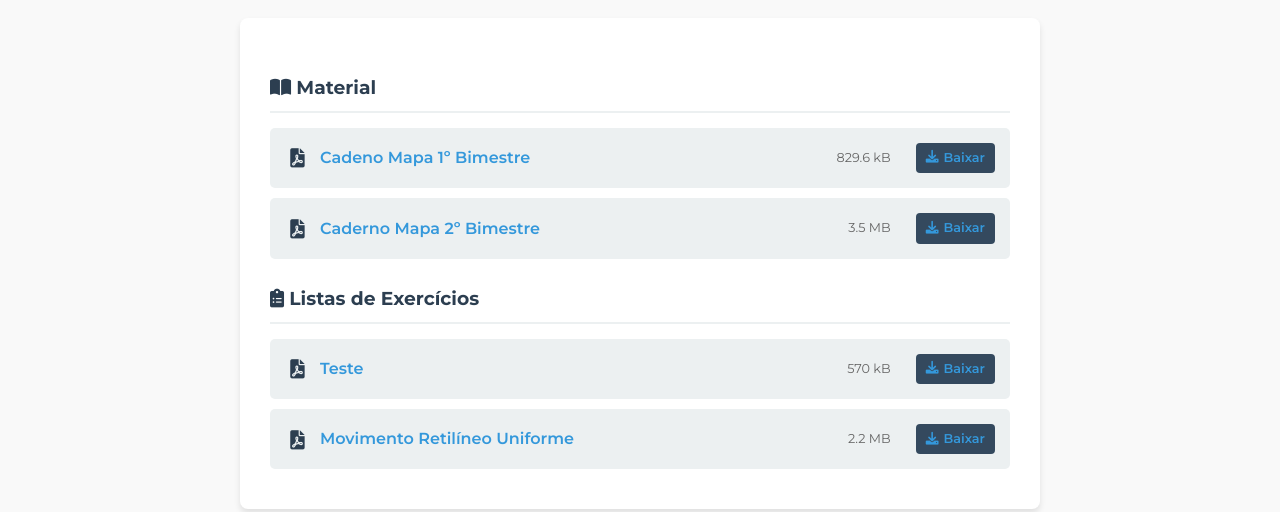
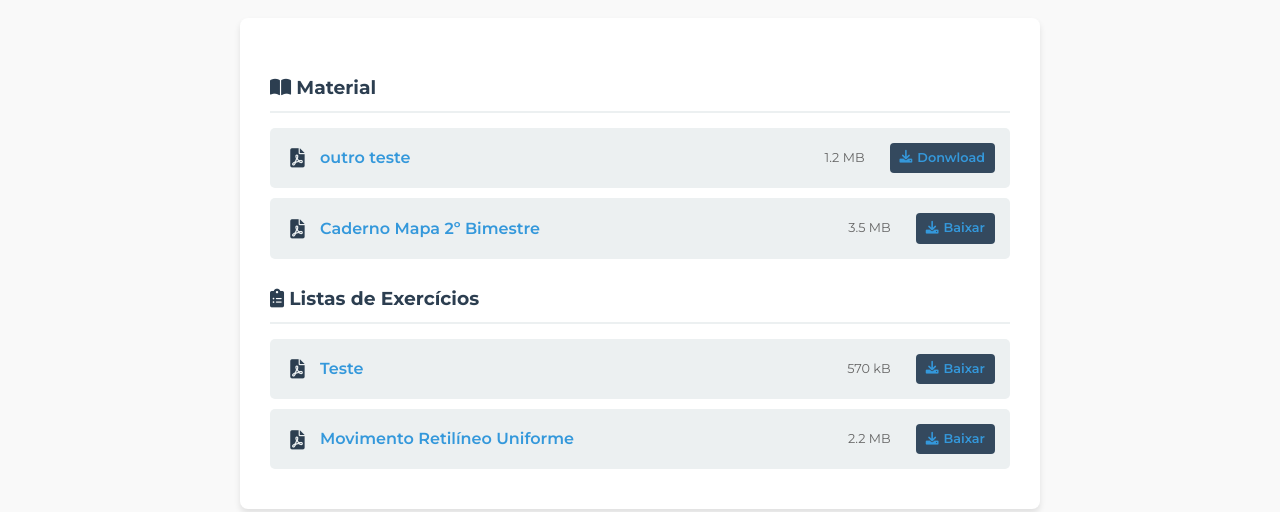
Before and after one commit to Dannunes-music/site-fisica, a plain HTML site: page primeiro-ano.html in a window 1280 px wide. Shown: the part 417-929 px from the top of the page. Drawn offline with Linux system fonts and the light colour scheme.

Commit message:
Update primeiro-ano.html

```diff
--- a/primeiro-ano.html
+++ b/primeiro-ano.html
@@ -52,11 +52,11 @@
 
                 <div class="material-item">
                     <i class="fas fa-file-pdf material-icon"></i>
-                    <a href="https://raw.githubusercontent.com/GilcimarMoraes/materiais-fisica/main/1°%20Ano%20-%20Ensino%20Médio%20-%201°%20Bimestre%20-%20Física%20-%20Estudante.pdf" target="_blank">Cadeno Mapa 1º Bimestre</a>
+                    <a href="https://raw.githubusercontent.com/Dannunes-music/materiais/main/1°%20Ano%20-%20Ensino%20Médio%20-%201°%20Bimestre%20-%20Física%20-%20Estudante.pdf" target="_blank">outro teste</a>
                     <div class="file-info">
-                        <span class="file-size">829.6 kB</span>
-                        <a href="https://raw.githubusercontent.com/GilcimarMoraes/materiais-fisica/main/1°%20Ano%20-%20Ensino%20Médio%20-%201°%20Bimestre%20-%20Física%20-%20Estudante.pdf" download="Mapa primeiro bimestre.pdf" class="download-btn">
-                            <i class="fas fa-download"></i> Baixar
+                        <span class="file-size">1.2 MB</span>
+                        <a href="https://raw.githubusercontent.com/Dannunes-music/materiais/main/1°%20Ano%20-%20Ensino%20Médio%20-%201°%20Bimestre%20-%20Física%20-%20Estudante.pdf" download="outro teste.pdf" class="download-btn">
+                            <i class="fas fa-download"></i> Donwload
                         </a>
                     </div>
                 </div>
```
